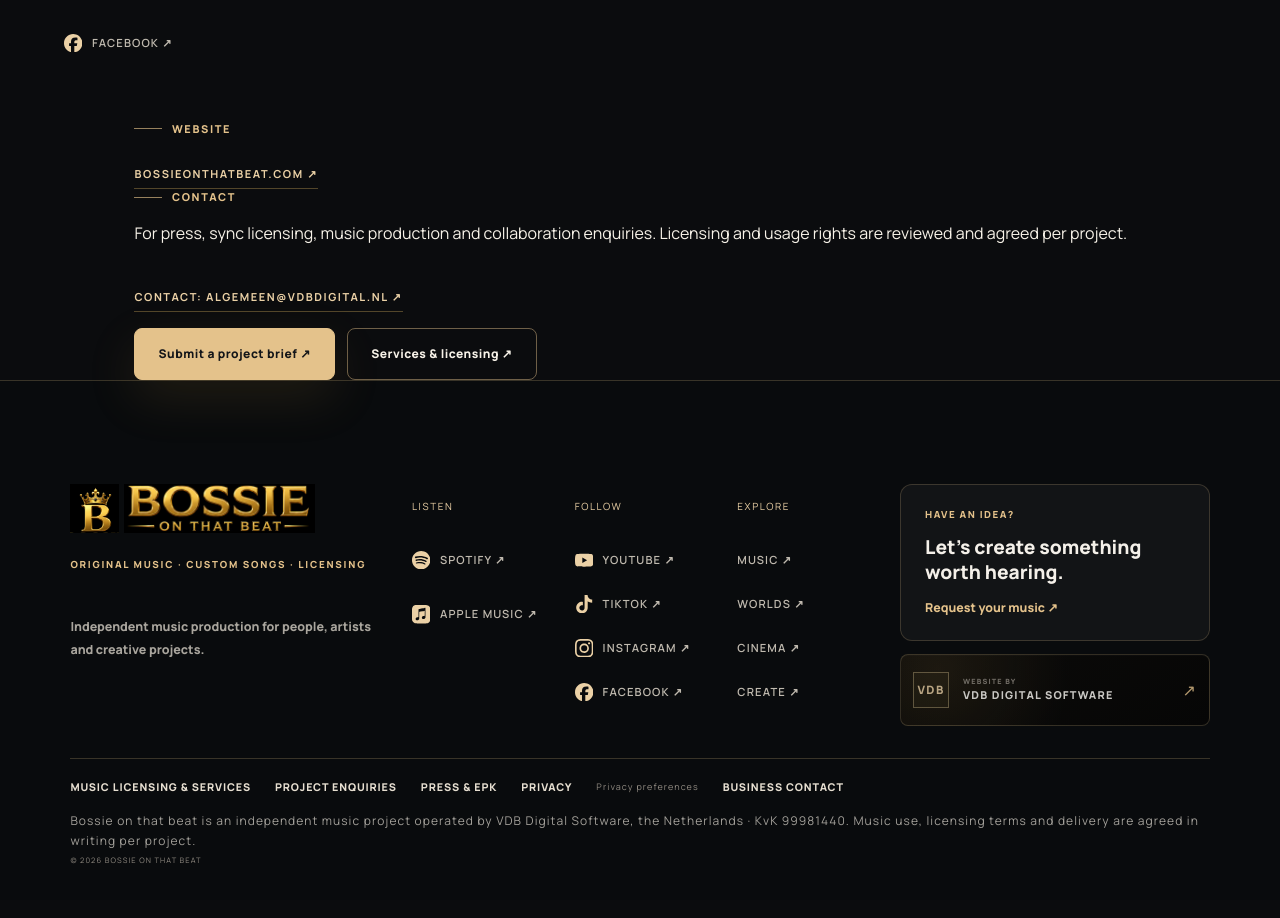
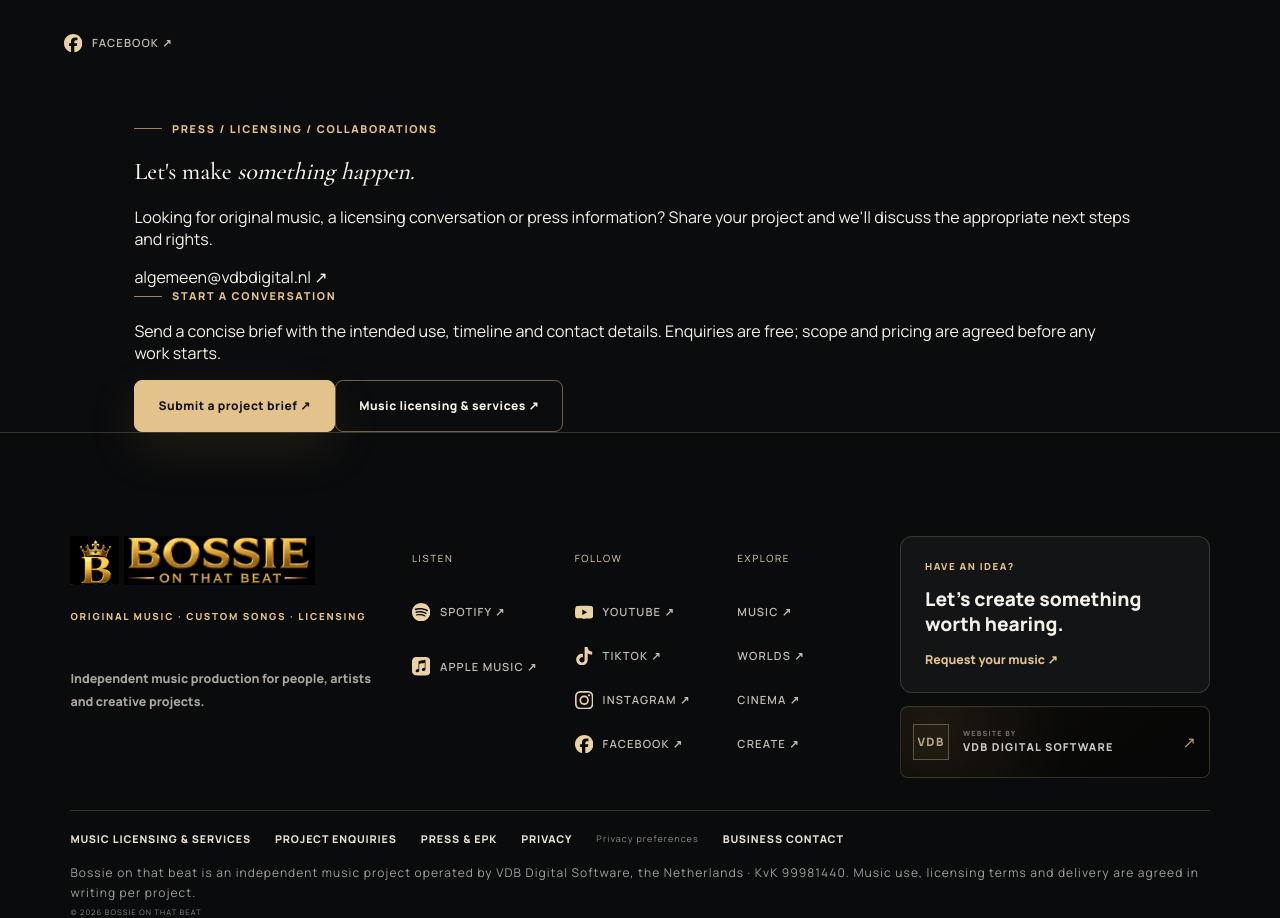
Before and after one commit to mvandenboslfgx/Bossie-on-that-beat, a Next.js app: page /epk in a window 1280 px wide. Shown: the part 4450-5368 px from the top of the page. Built offline with nearby package versions, Linux system fonts and the light colour scheme.

Commit message:
design(epk): replace scattered website/contact blocks with cohesive press enquiry section

```diff
--- a/app/epk/page.tsx
+++ b/app/epk/page.tsx
@@ -192,22 +192,24 @@ export default async function EpkPage() {
       <ListenSocialBlock title="Official links — Listen" />
       <FollowSocialBlock title="Official links — Follow" />
 
-      <section className="section-pad">
-        <p className="eyebrow">Website</p>
-        <a className="text-link" href={siteSettings.siteUrl}>
-          {siteSettings.domain} ↗
-        </a>
-      </section>
-      <section className="section-pad">
-        <p className="eyebrow">Contact</p>
-        <p>For press, sync licensing, music production and collaboration enquiries. Licensing and usage rights are reviewed and agreed per project.</p>
-        <p><a className="text-link" href="mailto:algemeen@vdbdigital.nl?subject=Bossie%20press%20or%20licensing">Contact: algemeen@vdbdigital.nl ↗</a></p>
-        <div className="cta-row">
+      <section className="section-pad epk-contact-section" aria-labelledby="epk-contact-heading">
+        <div className="epk-contact-intro">
+          <p className="eyebrow">PRESS / LICENSING / COLLABORATIONS</p>
+          <h2 id="epk-contact-heading">Let's make <em>something happen.</em></h2>
+          <p>Looking for original music, a licensing conversation or press information?
+            Share your project and we'll discuss the appropriate next steps and rights.</p>
+          <a className="epk-contact-email" href="mailto:algemeen@vdbdigital.nl?subject=Bossie%20press%20or%20licensing">
+            algemeen@vdbdigital.nl <span aria-hidden="true">↗</span>
+          </a>
+        </div>
+        <div className="epk-contact-action">
+          <span className="eyebrow">START A CONVERSATION</span>
+          <p>Send a concise brief with the intended use, timeline and contact details. Enquiries are free; scope and pricing are agreed before any work starts.</p>
           <Link className="button button-gold" href="/request?type=business">
             Submit a project brief ↗
           </Link>
           <Link className="button button-ghost" href="/industry">
-            Services &amp; licensing ↗
+            Music licensing &amp; services ↗
           </Link>
         </div>
       </section>
```
